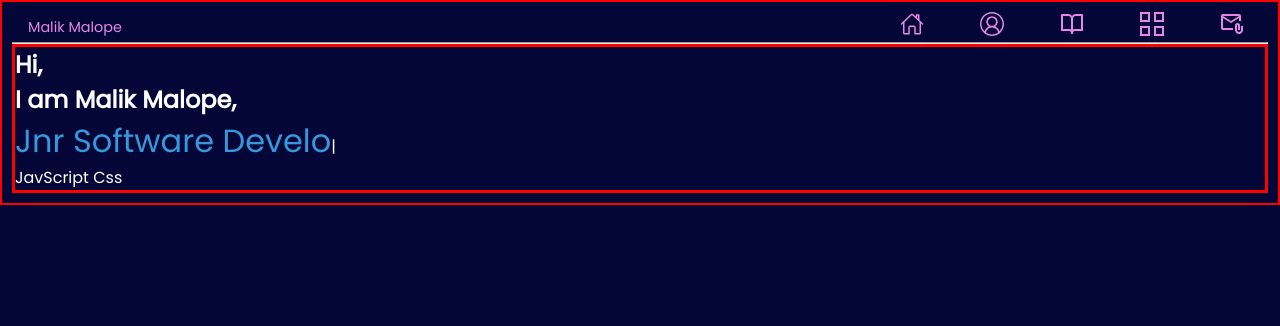
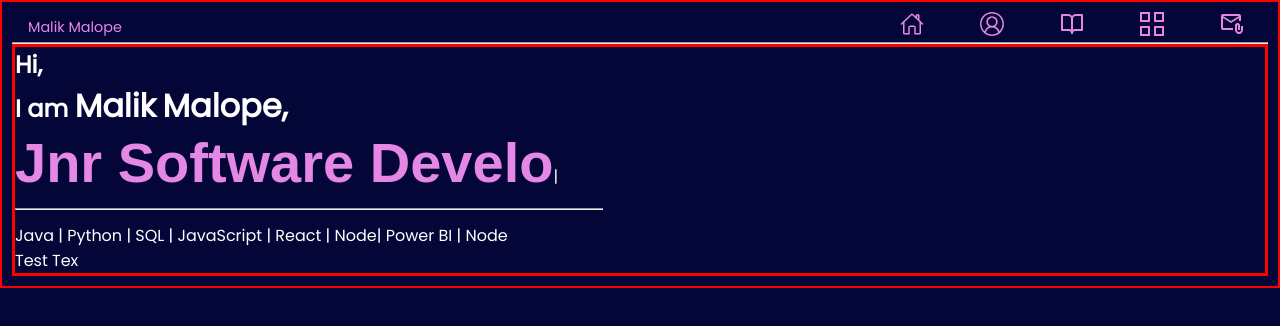
Before and after one commit to libSpace/my-react-portfolio-one, a React (Create React App) app: page / in a window 1280 px wide. Shown: the top 326 px of the page. Built offline with nearby package versions, Linux system fonts and the light colour scheme.

Commit message:
Played around with the font of my name and surname on the landing page

```diff
--- a/src/App.css
+++ b/src/App.css
@@ -1,5 +1,6 @@
 .container{
-    max-width: 1300px;
+    /* max-width: 1300px; ' */
+
     position: relative;
     border: red 3px solid;
 
--- /dev/null
+++ b/src/component/Home.css
@@ -0,0 +1,24 @@
+/* Name decoration from the intro name */
+.name, .surname{
+    font-size:xx-large;
+    font-weight: bolder;
+    color: white;
+}
+
+.intro-line{
+    width: 47%;
+    margin-top: 0.8rem;
+    margin-bottom: 0.8rem;
+    border-radius: 0.2rem;
+}
+
+@media (max-width: 800px){
+    .intro-line{
+        width: 90%;
+        /* display: flex; */
+        /* align-items: center; */
+        /* justify-content: center; */
+        /* height: 100vh; */
+    }
+
+}
--- a/src/component/Home.js
+++ b/src/component/Home.js
@@ -1,19 +1,25 @@
 import React from "react";
 import Malik from "./Malik";
+import './Home.css'
 
 function Home(){
     return (
         <section className="home-container">
             <div className="home-content" >
-                <h1>Hi,</h1>
-                <h1>I am <span className="name">Malik</span> <span className="surname">Malope,</span></h1>
-                <Malik className="auto-text" />
-                <p>JavScript Css</p>
+                <div className="intro-content">
+                    <h1>Hi,</h1>
+                    <h1>I am <span className="name">Malik</span> <span className="surname">Malope,</span></h1>
+                    <Malik className="auto-text" />
+                    {/* Horizontyal line element */}
+                    <hr className="intro-line" />
+
+                    <p>Java | Python | SQL | JavaScript | React | Node| Power BI | Node </p>
+                </div>
+
+                <div className="skill-show">
+                    Test Tex
+                </div>
             </div>
-
-
-            <div className="skill-show"></div>
-
         </section>
     );
 }
--- a/src/component/Malik.css
+++ b/src/component/Malik.css
@@ -1,12 +1,12 @@
 .typed-text {
-    /* Define styles for the typed text */
-    /* font-family: 'Arial', sans-serif; */
-    font-size: 2rem;
-    color: #3498db;
-    /* Add any other styles as needed */
+    font-family: 'poppind', sans-serif;
+    font-size: 3.5rem;
+    color: #E487E5;
+    font-weight: bold;
+
   }
 
-  /* Additional styles for the container if necessary */
-  /* .typed-container {
+  .typed-cursor {
+    color: #faf4f7; /* Cursor color */
 
-  } */
+  }
--- a/src/component/Malik.js
+++ b/src/component/Malik.js
@@ -18,6 +18,8 @@ function Malik() {
         typeSpeed: 150,
         backSpeed: 100,
         loop: true,
+
+
       };
 
       // Ensure that the typedRef.current (HTML element) is not null before creating the Typed instance
--- a/src/component/NavBar.css
+++ b/src/component/NavBar.css
@@ -33,7 +33,7 @@
 
 
 .myLogo:hover {
-  color: #e487e6;
+  color: #E487E5;
 }
 
 /* Icons size manipulation */
@@ -57,7 +57,7 @@
   text-decoration: none;
   font-size: 0.9rem;
   font-weight: 500;
-  color: #e487e6;
+  color: #E487E5;
   position: relative;
   cursor: pointer;
 }
```
